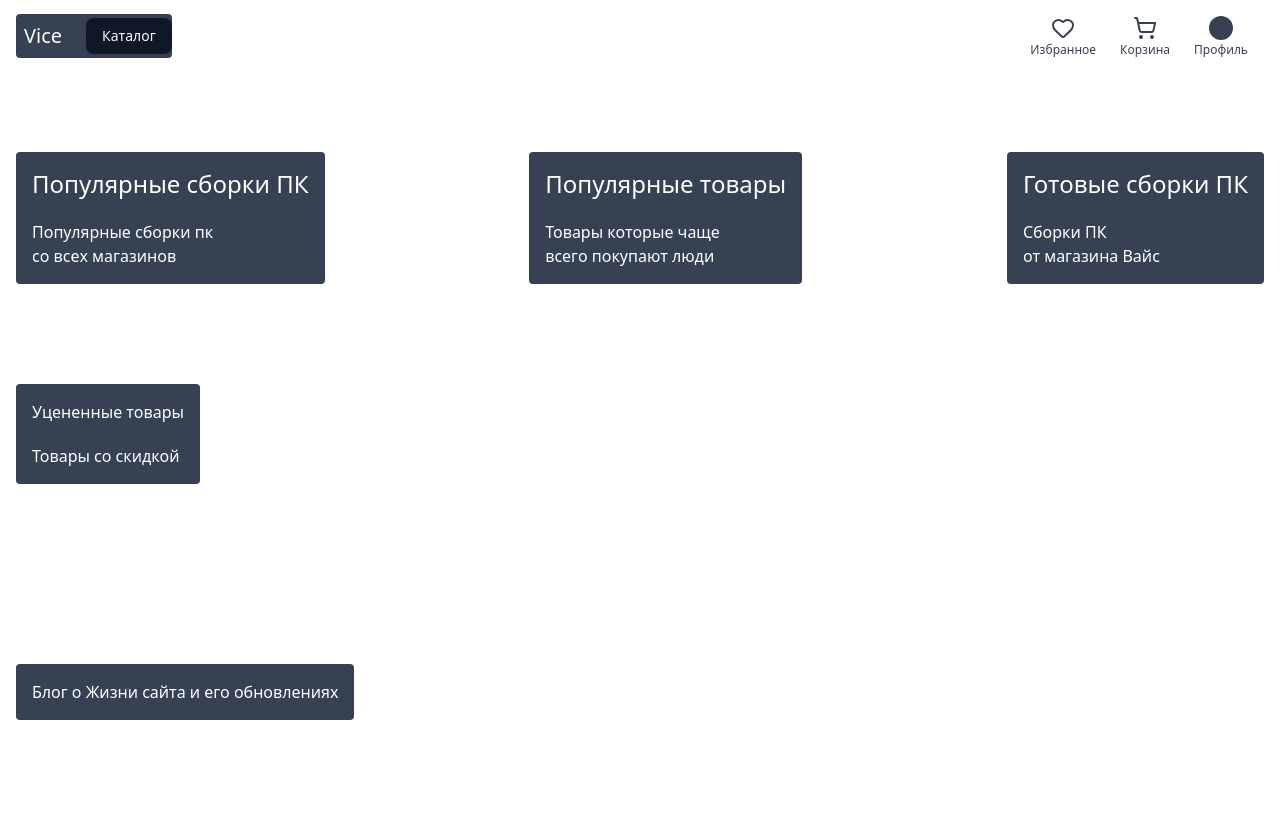
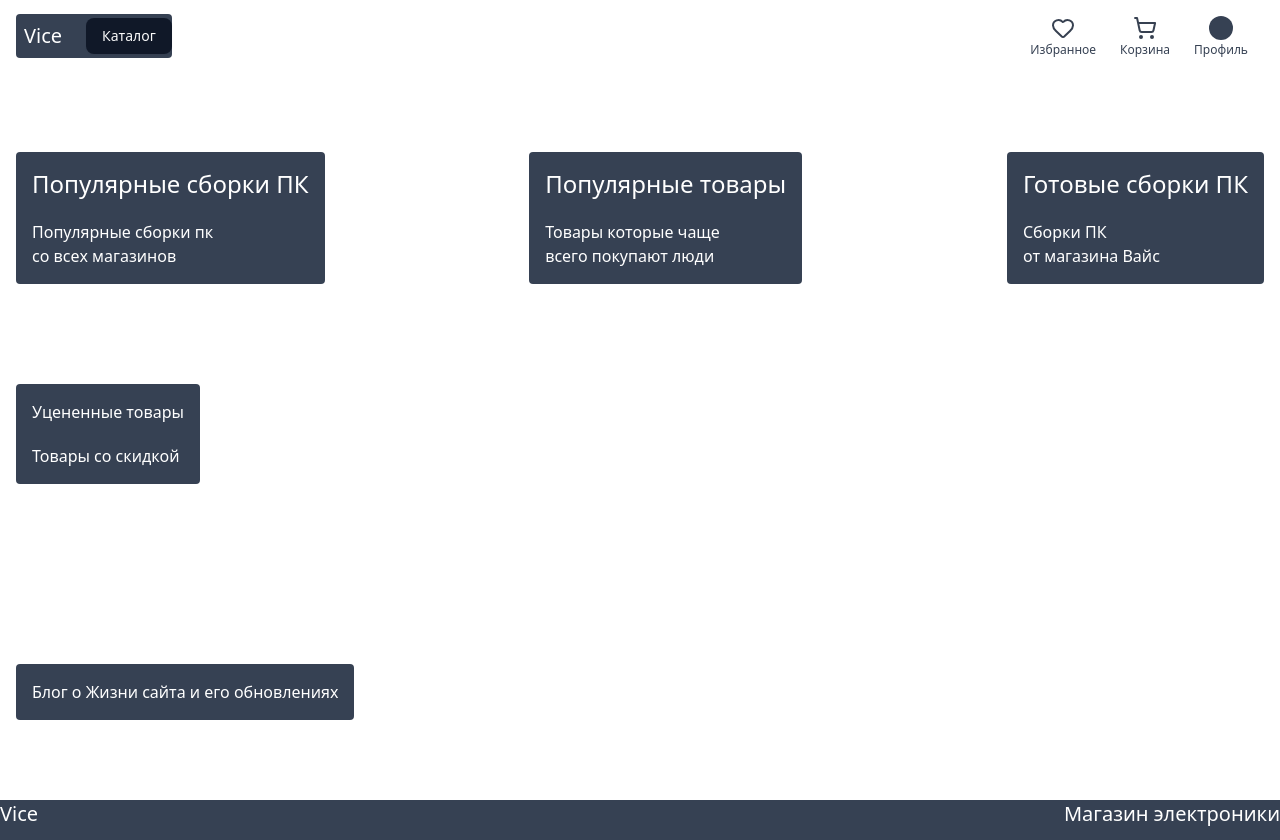
Before and after one commit to Dankewu0/Vice_, a Next.js app: page / in a window 1280 px wide. Before the commit the page ends 800 px from the top, so only its background shows below. Built offline with nearby package versions, Linux system fonts and the light colour scheme.

Commit message:
added 2 components, finished catalog page

```diff
--- /dev/null
+++ b/app/_components/Footer.tsx
@@ -0,0 +1,10 @@
+export default function Footer() {
+  return (
+    <footer className="bg-gray-700 text-white text-xl h-10 items-center">
+      <div className="flex justify-between">
+        <h1>Vice</h1>
+        <p>Магазин электроники</p>
+      </div>
+    </footer>
+  );
+}
--- a/app/_components/ProductCardSkeleton.tsx
+++ b/app/_components/ProductCardSkeleton.tsx
@@ -2,7 +2,7 @@ import { Skeleton } from "@/components/ui/skeleton";
 
 export default function ProductCardSkeleton() {
   return (
-    <div className="bg-gray-800 rounded w-64 h-72 text-white p-4 space-y-3">
+    <div className="bg-gray-700 rounded w-100 h-75 text-white p-4">
       <Skeleton className="w-full h-40 rounded" />
       <Skeleton className="w-3/4 h-4" />
       <Skeleton className="w-1/3 h-4" />
--- a/app/catalog/[category]/page.tsx
+++ b/app/catalog/[category]/page.tsx
@@ -25,21 +25,26 @@ export default async function CategoryPage({
   if (!categoryTitle) return notFound();
   const products = await fetchData(`/Product?category=${key}`);
   return (
-    <main className="relative h-screen">
-      <h1 className="absolute left-50 -translate-x-1/2 text-2xl font-bold">
-        {categoryTitle}
-      </h1>
-      <Suspense fallback={<Loading />}>
-        {products.map((product: any) => (
+    <main>
+      <h1>{categoryTitle}</h1>
+      {products.length === 0 ? (
+        <div className="flex flex-wrap gap-4 p-4">
+          {Array.from({ length: 6 }).map((_, i) => (
+            <ProductCardSkeleton key={i} />
+          ))}
+        </div>
+      ) : (
+        products.map((product: any) => (
           <ProductCard
+            key={product.id}
             id={product.id}
             src={product.image}
             alt={product.alt}
             title={product.title}
             price={product.price}
           />
-        ))}
-      </Suspense>
+        ))
+      )}
     </main>
   );
 }
--- a/app/layout.tsx
+++ b/app/layout.tsx
@@ -2,6 +2,7 @@ import type { Metadata } from "next";
 import { Geist, Geist_Mono } from "next/font/google";
 import "./globals.css";
 import Header from "./_components/Header";
+import Footer from "./_components/Footer";
 
 const geistSans = Geist({
   variable: "--font-geist-sans",
@@ -27,8 +28,11 @@ export default function RootLayout({
       <body
         className={`${geistSans.variable} ${geistMono.variable} antialiased`}
       >
-        <Header />
-        <main className="pt-20 pb-20 px-4 py-2">{children}</main>
+        <div className="flex flex-col min-h-screen">
+          <Header />
+          <main className="flex-1 pt-20 pb-20 px-4 py-2">{children}</main>
+          <Footer />
+        </div>
       </body>
     </html>
   );
```
Also changed, not shown: 1 other file (tests, documents, lock files or other folders).
